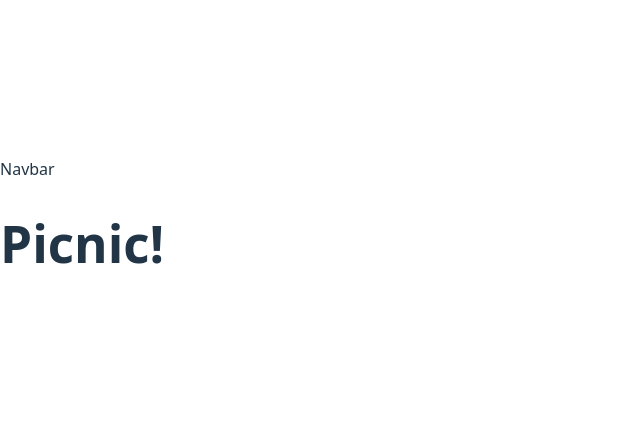
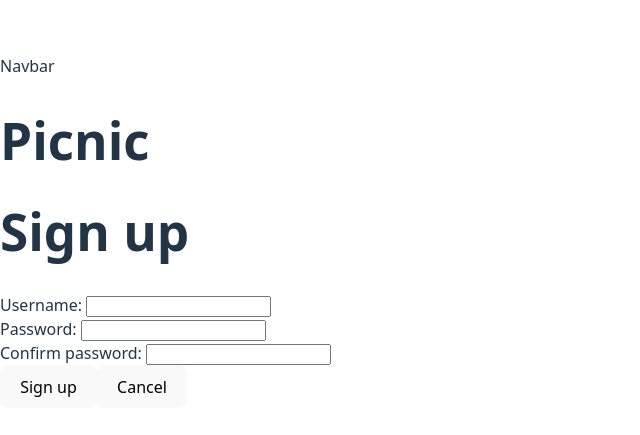
Before and after one commit to MehranbinMoin/picnic-front-end-repository, a React (Vite) app: page /sign-up in a window 1280 px wide. Shown: the part 177-612 px from the top of the page, without its empty margins (0-640 px from the left). Built offline with nearby package versions, Linux system fonts and the light colour scheme.

Commit message:
Imported Routes, Route, and SignUpForm into the app dot jsx file and declared our Routes within the function.

```diff
--- a/src/App.jsx
+++ b/src/App.jsx
@@ -1,10 +1,16 @@
+import { Routes, Route } from "react-router"
 import NavBar from "./components/NavBar/NavBar"
+import SignUpForm from "./components/SignUpForm/SignUpForm"
 
 function App() {
   return (
     <>
     <NavBar />
-    <h1>Picnic!</h1>
+    <h1>Picnic</h1>
+
+    <Routes>
+      <Route path='sign-up' element={<SignUpForm />} />
+    </Routes>
     </>
   )
 }
--- a/src/components/SignUpForm/SignUpForm.jsx
+++ b/src/components/SignUpForm/SignUpForm.jsx
@@ -13,6 +13,11 @@ const SignUpForm = () => {
     const handleChange = (event) => {
         setMessage('')
         setFormData({...formData, [event.target.name]: event.target.value})
+    }
+
+    const handleSubmit = async (event) => {
+        event.preventDefault()
+        console.log(formData);
     }
 
     return (
```
